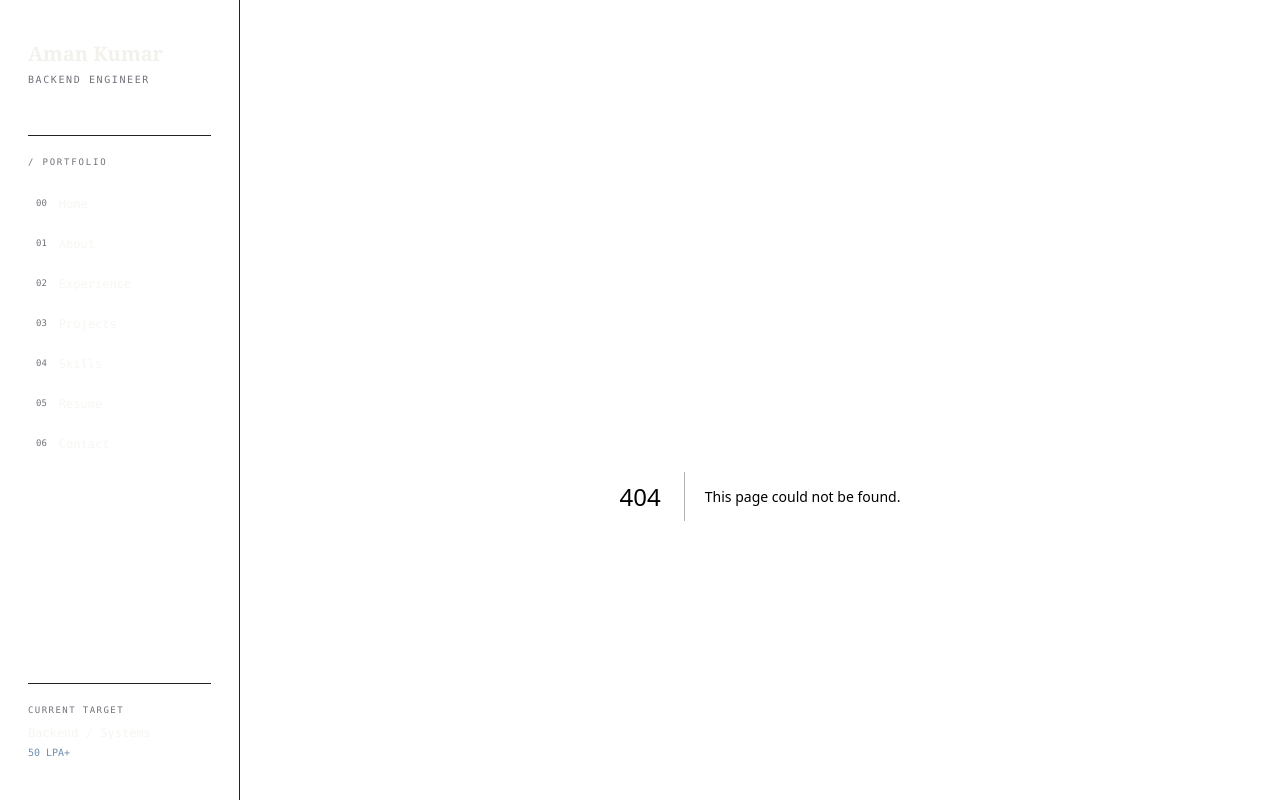
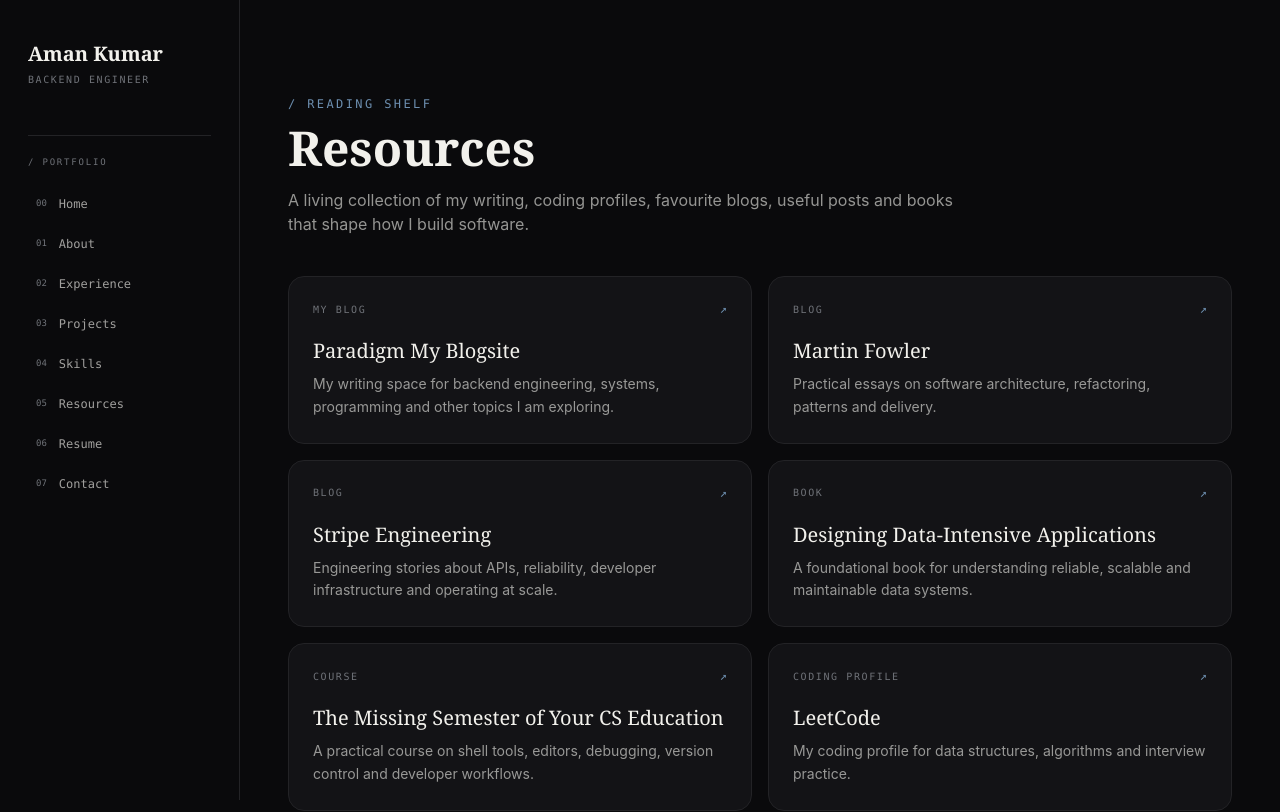
Before and after one commit to amankr9448/Professional-Portfolio, a Next.js app in the folder frontend/: page /resources in a window 1280 px wide. Before the commit this address had no page. Shown: the top 812 px of the page. Built offline with nearby package versions, Linux system fonts and the light colour scheme.

Commit message:
Clean up portfolio projects and add resources

```diff
--- a/frontend/src/app/page.tsx
+++ b/frontend/src/app/page.tsx
@@ -34,7 +34,6 @@
                 <ProfilePhoto className="h-full w-full" />
               </div>
               <div className="absolute -bottom-4 -left-4 rounded-lg border border-line bg-void px-3 py-2 font-mono text-[10px] text-slate">BENGALURU / INDIA</div>
-              <div className="absolute -right-4 -top-4 rounded-lg border border-line bg-void px-3 py-2 font-mono text-[10px] text-steel">OPEN TO 50LPA+ ROLES</div>
             </div>
           </div>
         </div>
--- /dev/null
+++ b/frontend/src/app/resources/page.tsx
@@ -0,0 +1,36 @@
+import resources from "@/content/resources.json";
+import Reveal from "@/components/Reveal";
+
+export default function Resources() {
+  return (
+    <div>
+      <div className="max-w-3xl">
+        <p className="font-mono text-xs uppercase tracking-[0.2em] text-steel">/ reading shelf</p>
+        <h1 className="mt-3 font-display text-4xl font-semibold text-paper lg:text-5xl">Resources</h1>
+        <p className="mt-4 max-w-2xl text-paper/60">
+          A living collection of my writing, coding profiles, favourite blogs, useful posts and books that shape how I build software.
+        </p>
+      </div>
+
+      <div className="mt-10 grid gap-4 sm:grid-cols-2">
+        {resources.map((resource, index) => (
+          <Reveal key={resource.title} delayMs={index * 55}>
+            <a
+              href={resource.href}
+              target="_blank"
+              rel="noreferrer"
+              className="lift group block h-full rounded-2xl border border-line bg-surface p-5 lg:p-6"
+            >
+              <div className="flex items-center justify-between gap-3">
+                <span className="font-mono text-[10px] uppercase tracking-[0.16em] text-slate">{resource.type}</span>
+                <span className="font-mono text-xs text-steel transition-transform group-hover:translate-x-1">↗</span>
+              </div>
+              <h2 className="mt-5 font-display text-xl text-paper">{resource.title}</h2>
+              <p className="mt-2 text-sm leading-relaxed text-paper/60">{resource.description}</p>
+            </a>
+          </Reveal>
+        ))}
+      </div>
+    </div>
+  );
+}
--- a/frontend/src/app/resume/page.tsx
+++ b/frontend/src/app/resume/page.tsx
@@ -51,7 +51,7 @@
 
       <Reveal className="mt-6 grid gap-4 sm:grid-cols-2">
         <section className="rounded-2xl border border-line bg-surface p-6"><p className="section-label">Certifications</p><ul className="mt-4 space-y-2 text-sm text-paper/70">{profile.certifications.map((item) => <li key={item} className="border-l border-steel/50 pl-3">{item}</li>)}</ul></section>
-        <section className="rounded-2xl border border-line bg-surface p-6"><p className="section-label">Achievements & profiles</p><ul className="mt-4 space-y-2 text-sm text-paper/70"><li className="border-l border-steel/50 pl-3">HackWithInfy 2022 Qualified</li><li className="border-l border-steel/50 pl-3">Coding profiles: LeetCode · GeeksForGeeks</li></ul></section>
+        <section className="rounded-2xl border border-line bg-surface p-6"><p className="section-label">Achievements & profiles</p><ul className="mt-4 space-y-2 text-sm text-paper/70"><li className="border-l border-steel/50 pl-3">HackWithInfy 2022 Qualified</li><li className="border-l border-steel/50 pl-3"><a className="evidence-link" href={profile.contact.leetcode} target="_blank" rel="noreferrer">LeetCode</a> · <a className="evidence-link" href={profile.contact.geeksforgeeks} target="_blank" rel="noreferrer">GeeksForGeeks</a></li></ul></section>
       </Reveal>
     </div>
   );
--- a/frontend/src/components/FloatingNav.tsx
+++ b/frontend/src/components/FloatingNav.tsx
@@ -10,6 +10,7 @@
   { href: "/experience", label: "Work" },
   { href: "/projects", label: "Projects" },
   { href: "/skills", label: "Skills" },
+  { href: "/resources", label: "Resources" },
   { href: "/resume", label: "Resume" },
 ];
 
--- a/frontend/src/components/SideNav.tsx
+++ b/frontend/src/components/SideNav.tsx
@@ -7,8 +7,9 @@
   { href: "/experience", label: "Experience", code: "02" },
   { href: "/projects", label: "Projects", code: "03" },
   { href: "/skills", label: "Skills", code: "04" },
-  { href: "/resume", label: "Resume", code: "05" },
-  { href: "/contact", label: "Contact", code: "06" },
+  { href: "/resources", label: "Resources", code: "05" },
+  { href: "/resume", label: "Resume", code: "06" },
+  { href: "/contact", label: "Contact", code: "07" },
 ];
 
 export default function SideNav() {
@@ -30,12 +31,6 @@
           ))}
         </nav>
       </div>
-
-      <div className="mt-auto border-t border-line pt-5">
-        <p className="font-mono text-[9px] uppercase tracking-[0.16em] text-slate">Current target</p>
-        <p className="mt-2 font-mono text-xs text-paper/70">Backend / Systems</p>
-        <p className="mt-1 font-mono text-[10px] text-steel">50 LPA+</p>
-      </div>
     </header>
   );
 }
--- a/frontend/src/components/SocialRow.tsx
+++ b/frontend/src/components/SocialRow.tsx
@@ -31,6 +31,8 @@
     },
     { href: profile.contact.github, raw: profile.contact.github, icon: <GithubMark />, label: "GitHub" },
     { href: profile.contact.linkedin, raw: profile.contact.linkedin, icon: <LinkedinMark />, label: "LinkedIn" },
+    { href: profile.contact.leetcode, raw: profile.contact.leetcode, icon: <span className="font-mono text-[10px] font-semibold">LC</span>, label: "LeetCode" },
+    { href: profile.contact.geeksforgeeks, raw: profile.contact.geeksforgeeks, icon: <span className="font-mono text-[10px] font-semibold">GFG</span>, label: "GeeksForGeeks" },
   ].filter((l) => isRealLink(l.raw));
 
   if (links.length === 0) return null;
--- a/frontend/src/content/profile.json
+++ b/frontend/src/content/profile.json
@@ -12,13 +12,15 @@
   "summary": "Backend Developer with 3+ years of experience designing scalable backend systems, REST APIs, and data-intensive applications. Skilled in Python, Django, PostgreSQL, Redis, system design, and AWS, with experience across high-throughput microservices and enterprise workloads.",
   "currentlyBuilding": [
     "Deepening system design and distributed-systems fundamentals for backend engineering interviews",
-    "Job Market Intelligence \u2014 scheduled data collection and structured job-market data pipeline",
-    "Job Apply Bot \u2014 automated role matching and resume-tailoring workflow"
+    "Daily YouTube Shorts Pipeline \u2014 automated scripts, captions, uploads and publishing through GitHub Actions",
+    "Paradigm My Blogsite \u2014 writing about backend engineering, systems and the topics I am exploring"
   ],
   "contact": {
     "email": "amankr9448@gmail.com",
     "github": "https://github.com/amankr9448",
-    "linkedin": ""
+    "linkedin": "",
+    "geeksforgeeks": "https://www.geeksforgeeks.org/user/amankr9448/",
+    "leetcode": "https://leetcode.com/u/amankr9448/"
   },
   "metrics": [
     {
--- a/frontend/src/content/projects.json
+++ b/frontend/src/content/projects.json
@@ -46,47 +46,34 @@
     "metrics": []
   },
   {
-    "id": "job-market-intelligence",
-    "title": "Job Market Intelligence",
+    "id": "the-paradigm-blog",
+    "title": "Paradigm My Blogsite",
     "status": "In progress",
-    "oneLiner": "Scheduled Django data pipeline for collecting and structuring job-market intelligence.",
-    "problem": "Job-market research becomes difficult to compare when opportunities, requirements and market signals are collected manually and inconsistently.",
-    "solution": "A Django-based scheduled collection pipeline with a defined data schema and repeatable ingestion workflow.",
-    "architecture": "Django application with scheduled data collection and structured persistence. Detailed ingestion and storage decisions will be documented as the build progresses.",
+    "oneLiner": "A personal blog where I write about backend engineering, systems, programming and the topics I am learning.",
+    "problem": "Ideas and engineering notes are easier to revisit and share when they have a consistent home instead of living in scattered drafts.",
+    "solution": "A dedicated publishing site for structured technical writing, reflections and practical notes across different topics.",
+    "architecture": "A Next.js publishing experience backed by a separate content system, with the writing kept independent from this portfolio.",
     "decisions": [],
-    "evidence": { "github": "", "demo": "", "diagram": "" },
-    "lessons": "The project is intentionally being kept narrow until the core data pipeline is reliable.",
-    "technologies": ["Python", "Django", "PostgreSQL"],
+    "evidence": { "github": "", "demo": "https://my-blogsite-paradigm.vercel.app/", "diagram": "" },
+    "lessons": "Writing in public is a useful forcing function for turning vague ideas into clear explanations.",
+    "technologies": ["Next.js", "Technical Writing"],
     "metrics": []
   },
   {
-    "id": "job-apply-bot",
-    "title": "Job Apply Bot",
+    "id": "youtube-shorts-pipeline",
+    "title": "Daily YouTube Shorts Pipeline",
     "status": "Shipped",
-    "oneLiner": "Automated job-application workflow using scheduled GitHub Actions, tiered risk scoring, and Claude-powered resume tailoring.",
-    "problem": "Manual applications are slow and inconsistent when every role requires a separate evaluation and resume-tailoring step.",
-    "solution": "GitHub Actions scheduling triggers a tiered risk-scoring workflow; matched roles can receive Claude-tailored resume output before the application step.",
-    "architecture": "Scheduled automation → role evaluation → risk tier → tailored resume generation, with the workflow designed to separate low-risk automation from decisions that need review.",
+    "oneLiner": "Automated daily pipeline that generates, captions, uploads and publishes YouTube Shorts with GitHub Actions.",
+    "problem": "Creating and publishing short-form videos repeatedly involves several manual steps: scripting, metadata, captions, uploading and scheduling.",
+    "solution": "A Gemini-assisted workflow generates a short script, voiceover-ready assets, captions and metadata, then uploads the video through the YouTube API.",
+    "architecture": "Gemini API → script and metadata generation → video/caption assembly → YouTube API upload, with GitHub Actions scheduling the workflow and repository secrets holding credentials.",
     "decisions": [
-      { "question": "Why a tiered risk model?", "answer": "Not every automated application action has the same downside, so the workflow separates lower-risk automation from higher-risk actions that should be reviewed." }
+      { "question": "Why GitHub Actions?", "answer": "The pipeline is batch-oriented and can run once a day without maintaining a dedicated server or local machine." },
+      { "question": "How are credentials handled?", "answer": "API keys, OAuth client details and refresh tokens stay in GitHub Actions secrets rather than the repository." }
     ],
     "evidence": { "github": "", "demo": "", "diagram": "" },
-    "lessons": "Automation should encode risk boundaries instead of treating every action as equally safe to execute unattended.",
-    "technologies": ["Python", "GitHub Actions", "Claude API"],
-    "metrics": []
-  },
-  {
-    "id": "the-paradigm-blog",
-    "title": "The Paradigm",
-    "status": "In progress",
-    "oneLiner": "Django + Next.js infrastructure for a technical publishing platform with structured content and an eventual grounded assistant.",
-    "problem": "Technical writing needs a content system that can grow beyond a collection of static pages without coupling the publishing model to the presentation layer.",
-    "solution": "Django provides the backend/content model while Next.js handles the public experience, keeping the architecture ready for richer knowledge features later.",
-    "architecture": "Django backend + Next.js frontend, with the content model separated from presentation and a future retrieval-grounded assistant planned around the stored knowledge.",
-    "decisions": [],
-    "evidence": { "github": "", "demo": "", "diagram": "" },
-    "lessons": "Build the content foundation before adding intelligence features; a grounded assistant needs real, structured material to retrieve.",
-    "technologies": ["Django", "Next.js"],
+    "lessons": "Small automation pipelines become dependable when generation, publishing and secret management are explicit stages with clear failure boundaries.",
+    "technologies": ["Python", "Gemini API", "YouTube API", "GitHub Actions"],
     "metrics": []
   },
   {
--- /dev/null
+++ b/frontend/src/content/resources.json
@@ -0,0 +1,44 @@
+[
+  {
+    "title": "Paradigm My Blogsite",
+    "description": "My writing space for backend engineering, systems, programming and other topics I am exploring.",
+    "type": "My blog",
+    "href": "https://my-blogsite-paradigm.vercel.app/"
+  },
+  {
+    "title": "Martin Fowler",
+    "description": "Practical essays on software architecture, refactoring, patterns and delivery.",
+    "type": "Blog",
+    "href": "https://martinfowler.com/"
+  },
+  {
+    "title": "Stripe Engineering",
+    "description": "Engineering stories about APIs, reliability, developer infrastructure and operating at scale.",
+    "type": "Blog",
+    "href": "https://stripe.com/blog/engineering"
+  },
+  {
+    "title": "Designing Data-Intensive Applications",
+    "description": "A foundational book for understanding reliable, scalable and maintainable data systems.",
+    "type": "Book",
+    "href": "https://dataintensive.net/"
+  },
+  {
+    "title": "The Missing Semester of Your CS Education",
+    "description": "A practical course on shell tools, editors, debugging, version control and developer workflows.",
+    "type": "Course",
+    "href": "https://missing.csail.mit.edu/"
+  },
+  {
+    "title": "LeetCode",
+    "description": "My coding profile for data structures, algorithms and interview practice.",
+    "type": "Coding profile",
+    "href": "https://leetcode.com/u/amankr9448/"
+  },
+  {
+    "title": "GeeksForGeeks",
+    "description": "My coding profile and reference library for computer science fundamentals.",
+    "type": "Coding profile",
+    "href": "https://www.geeksforgeeks.org/user/amankr9448/"
+  }
+]
--- a/frontend/src/content/skills.json
+++ b/frontend/src/content/skills.json
@@ -16,7 +16,7 @@
   { "id": "linux", "name": "Linux", "category": "Infrastructure", "evidence": [{ "label": "Listed in production engineering stack", "type": "resume", "href": "/resume" }] },
   { "id": "async", "name": "Asynchronous Workflows", "category": "Distributed", "evidence": [{ "label": "Background-processing experience in backend stack", "type": "resume", "href": "/resume" }] },
   { "id": "queues", "name": "Message Queues", "category": "Distributed", "evidence": [{ "label": "Background-processing and distributed-systems knowledge", "type": "resume", "href": "/resume" }] },
-  { "id": "scheduling", "name": "Task Scheduling", "category": "Distributed", "evidence": [{ "label": "Scheduled data collection in Job Market Intelligence", "type": "project", "href": "/projects#job-market-intelligence" }] },
+  { "id": "scheduling", "name": "Task Scheduling", "category": "Distributed", "evidence": [{ "label": "Scheduled content generation and publishing with GitHub Actions", "type": "project", "href": "/projects#youtube-shorts-pipeline" }] },
   { "id": "system-design", "name": "System Design", "category": "Architecture", "evidence": [{ "label": "Core architecture focus for backend engineering", "type": "resume", "href": "/resume" }] },
   { "id": "distributed", "name": "Distributed Systems", "category": "Architecture", "evidence": [{ "label": "Production microservices, caching, search and cloud data systems", "type": "experience", "href": "/experience#genpact" }] },
   { "id": "rest", "name": "REST APIs", "category": "Architecture", "evidence": [{ "label": "Production APIs in Django and fitness platform services", "type": "experience", "href": "/experience#genpact" }] },
```
Also changed, not shown: 1 other file (tests, documents, lock files or other folders).
